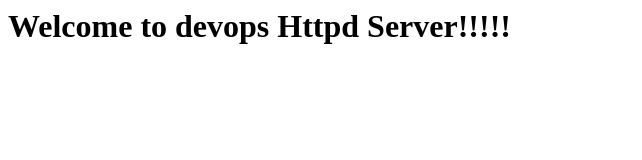
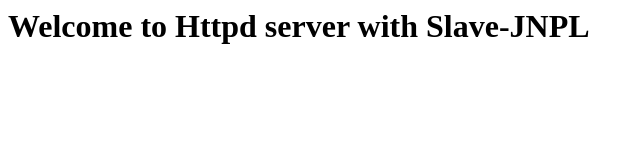
Before and after one commit to Onkar-lokhande/jenkins-tutorial, a plain HTML site: page index.html in a window 1280 px wide. Shown: the whole page, without its empty margins (0-642 px from the left). Drawn offline with Linux system fonts and the light colour scheme.

Commit message:
Update index.html

```diff
--- a/index.html
+++ b/index.html
@@ -1 +1 @@
-<h1>Welcome to devops Httpd Server!!!!!</h1>
+<h1>Welcome to Httpd server with Slave-JNPL</h1>
```
